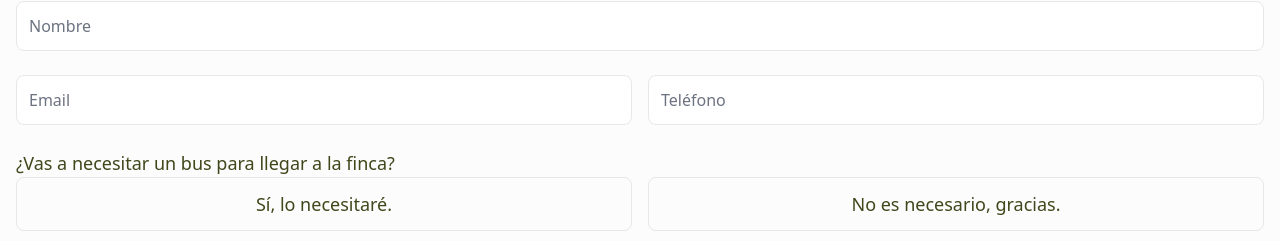
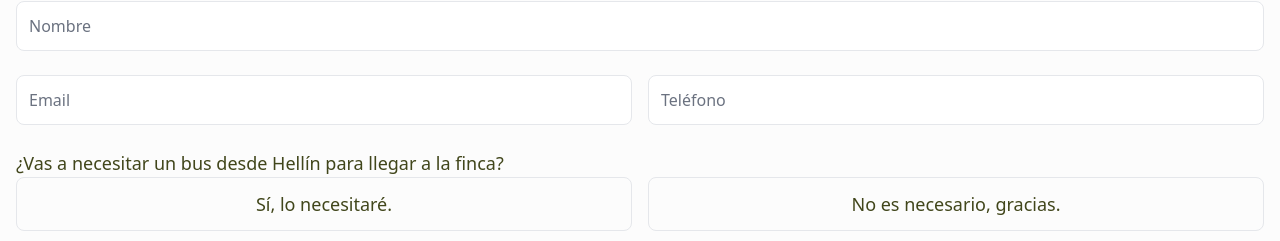
Before and after one commit to soyjaimefm/wedd-web, an Astro site: page / in a window 1280 px wide. Shown: the part 2515-2756 px from the top of the page. Built offline with nearby package versions, Linux system fonts and the light colour scheme; Astro itself is replaced by a stand-in of ours; a web font is replaced by a local one.

Commit message:
Update ConfirmationForm.astro
Added "desde Hellín"

```diff
--- a/src/components/ConfirmationForm.astro
+++ b/src/components/ConfirmationForm.astro
@@ -33,7 +33,7 @@
       </div>
     </div>
     <div>
-      <label class="my-2">¿Vas a necesitar un bus para llegar a la finca?</label>
+      <label class="my-2">¿Vas a necesitar un bus desde Hellín para llegar a la finca?</label>
       <div class="grid grid-cols-1 gap-4 text-center sm:grid-cols-2">
         <div>
           <label
```
